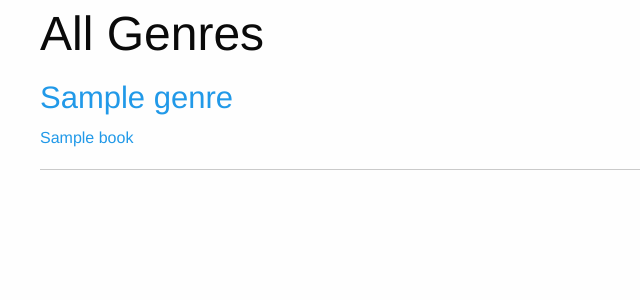
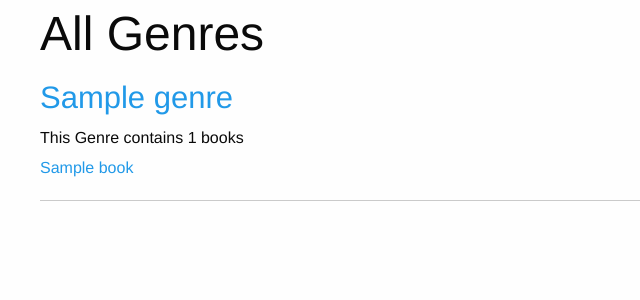
Before and after one commit to nirajkvinit/bookstore, a Django app: page /store/genres/ in a window 1280 px wide. Shown: the part 54-354 px from the top of the page, without its empty margins (0-640 px from the left). Run offline with Django 3.2, Linux system fonts and the light colour scheme; tables that the repository leaves empty hold one stand-in row (values such as "Sample post"); parts of the project's set-up code (start-up, migrations or seed data) failed here and were passed over; some libraries are stand-ins or nearby versions.

Commit message:
add count to Genres page

```diff
--- a/store/templates/store/genres.html
+++ b/store/templates/store/genres.html
@@ -3,6 +3,7 @@
     <h1>All Genres</h1>
 		{% for genre in genres %}
             <h3><a href="{% url "books_by_genre" genre.id %}">{{ genre.name }}</a></h3>
+            <h6>This Genre contains {{ genre.books.count }} books</h6>
             <h6><a href="{% url "book_by_id" genre.get_last_book.id %}">{{ genre.get_last_book.name }}</a></h3>
             <hr>
 		{% endfor %}
```
